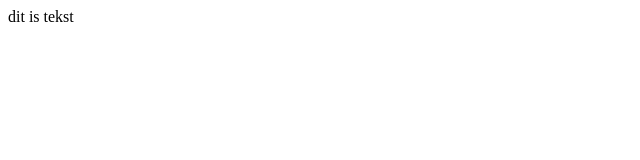
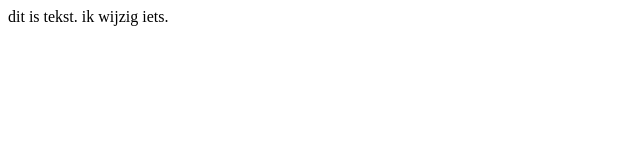
Before and after one commit to syntraprogrammeurs/lerenprogrammeren1, a plain HTML site: page oef1/index.html in a window 1280 px wide. Shown: the whole page, without its empty margins (0-640 px from the left). Drawn offline with Linux system fonts and the light colour scheme.

Commit message:
oef1 en oef5 index.html aangepast

```diff
--- a/oef1/index.html
+++ b/oef1/index.html
@@ -11,7 +11,7 @@
     </script>
 </head>
 <body>
-dit is tekst
+dit is tekst. ik wijzig iets.
 
 
 </body>
```
Also changed, not shown: oef5/index.html (+1 -1 lines).
